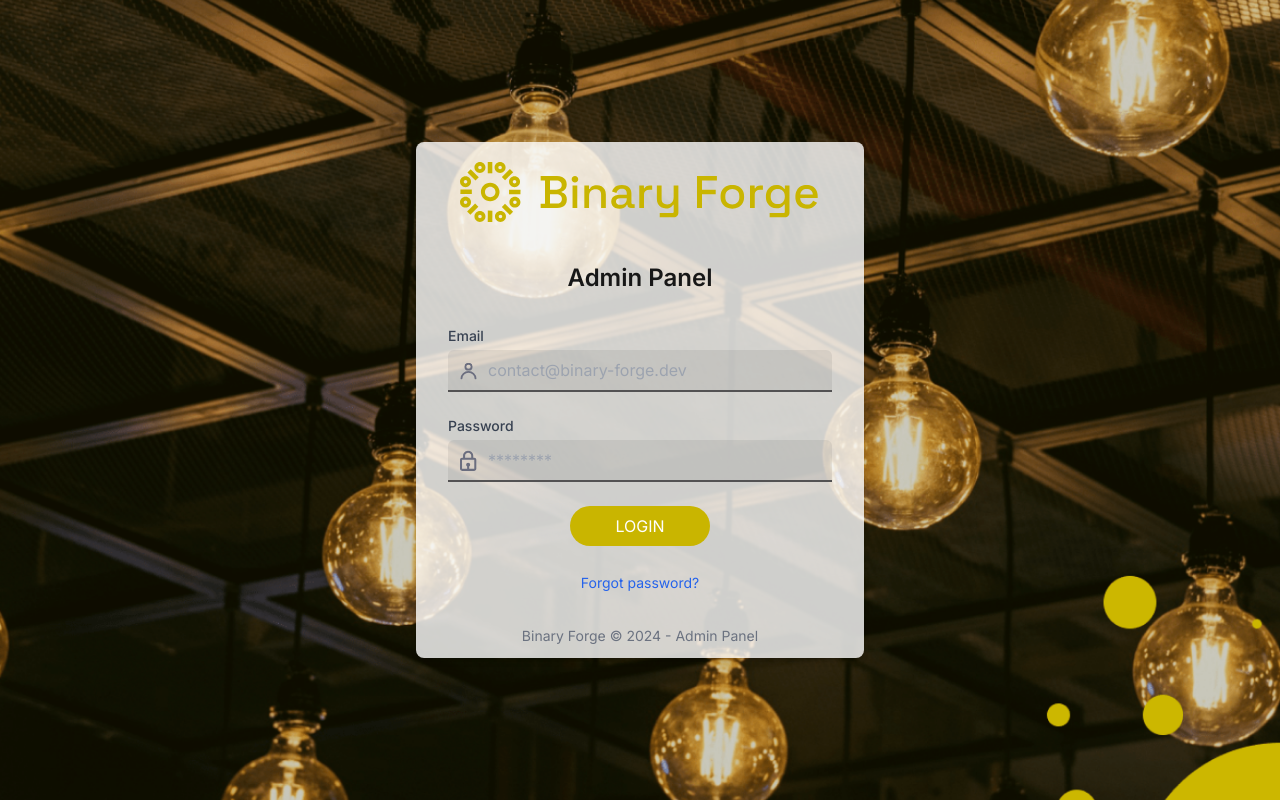
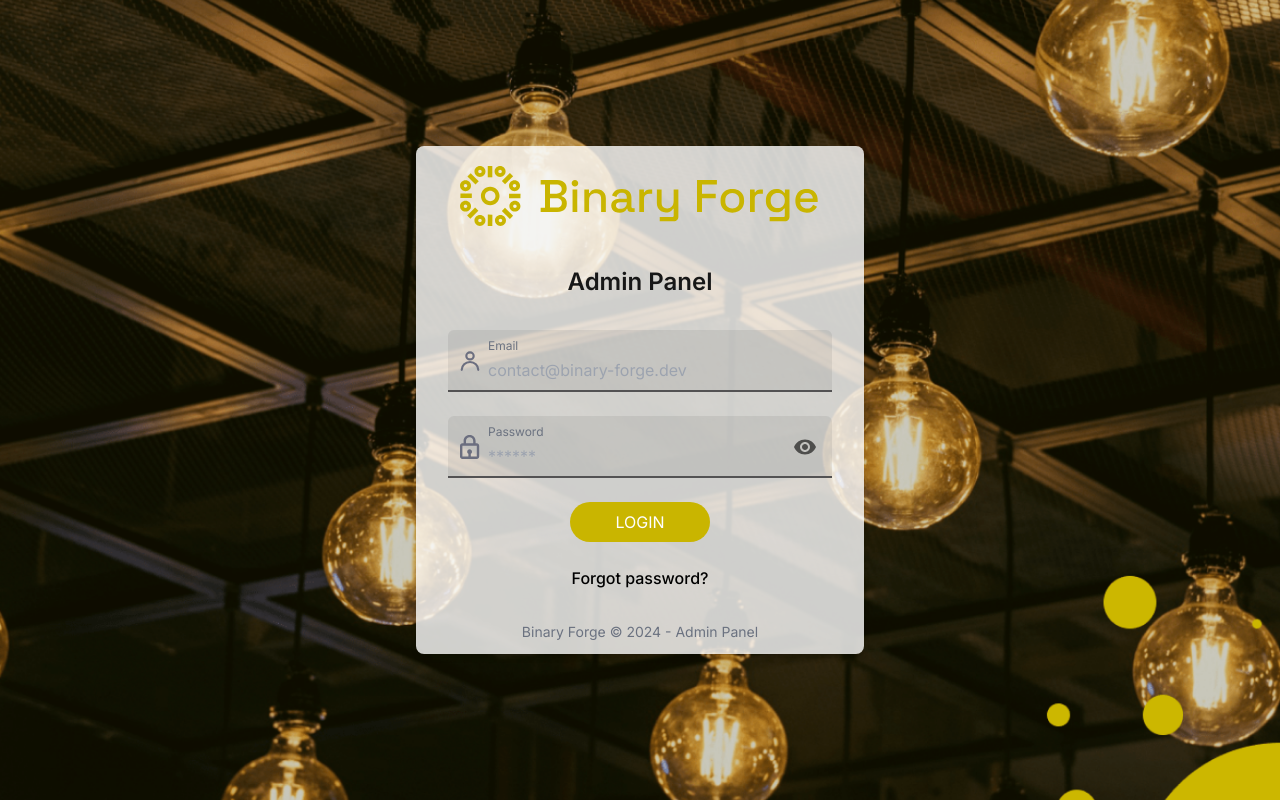
Before and after one commit to kuliashvili/UsersPanel, a Next.js app: page /en/login in a window 1280 px wide. Built offline with nearby package versions, Linux system fonts and the light colour scheme.

Commit message:
password eye toggle functionality, modify input component UI, login page forgot password styling

```diff
--- a/app/[locale]/login/page.js
+++ b/app/[locale]/login/page.js
@@ -8,6 +8,7 @@ import Logo from "../../../public/images/logo.svg";
 import background from "../../../public/images/background.png";
 import PersonIcon from "../../../public/images/person.svg";
 import LockerIcon from "../../../public/images/locker.svg";
+import EyeIcon from "../../../public/images/eye.svg";
 import Button from "@/components/ui/button";
 import Input from "@/components/ui/input";
 
@@ -95,7 +96,7 @@ export default function LoginPage() {
               onChange={(e) =>
                 setFormData((prev) => ({ ...prev, password: e.target.value }))
               }
-              placeholder="********"
+              placeholder="******"
               icon={LockerIcon}
             />
           </div>
@@ -107,7 +108,11 @@ export default function LoginPage() {
           </div>
 
           <div className="text-center">
-            <a href="#" className="text-sm text-blue-600 hover:text-blue-700">
+            <a
+              href="#"
+              className="text-sm text-black font-medium"
+              style={{ fontSize: "16px" }}
+            >
               Forgot password?
             </a>
           </div>
--- a/components/ui/input.js
+++ b/components/ui/input.js
@@ -1,37 +1,61 @@
 import Image from "next/image";
+import { useState } from "react";
+import EyeIcon from "@/public/images/eye.svg";
+import EyeSlashIcon from "@/public/images/eye-slash.svg";
 
 export default function Input({
   label,
   error,
   className = "",
   icon,
+  type = "text",
   ...props
 }) {
+  const [showPassword, setShowPassword] = useState(false);
+
   return (
     <div className="relative w-full">
-      {label && (
-        <label className="block text-sm font-medium text-gray-700 mb-1">
+      <div className="relative bg-[#21212114] rounded-tl-md rounded-tr-md">
+        <div className="absolute left-10 top-2 text-xs text-gray-500">
           {label}
-        </label>
-      )}
-      <div className="relative">
+        </div>
+
         {icon && (
           <div className="absolute left-3 top-1/2 transform -translate-y-1/2">
-            <Image src={icon} alt="icon" width={17} height={17} />
+            <Image src={icon} alt="icon" width={20} height={20} />
           </div>
         )}
+
         <input
-          className={`w-full px-10 py-2 rounded-tl-md rounded-tr-md focus:outline-none focus:ring-0
+          type={
+            type === "password" ? (showPassword ? "text" : "password") : type
+          }
+          className={`w-full px-10 pb-2 pt-7 rounded-tl-md rounded-tr-md focus:outline-none focus:ring-0
             ${error ? "border-red-500" : ""} ${className}`}
           style={{
-            backgroundColor: "#21212114", // 8% opacity background color
-            border: "none", // Remove all borders
-            borderBottom: "2px solid #535253", // Bottom border
-            color: "black", // Input text color
+            backgroundColor: "transparent",
+            border: "none",
+            borderBottom: "2px solid #535253",
+            color: "black",
           }}
-          placeholder="Enter value"
           {...props}
         />
+
+        {type === "password" && (
+          <button
+            type="button"
+            onClick={() => setShowPassword(!showPassword)}
+            className="absolute right-3 top-1/2 transform -translate-y-1/2"
+            style={{ padding: "4px", borderRadius: "4px" }}
+          >
+            <Image
+              src={showPassword ? EyeSlashIcon : EyeIcon}
+              alt={showPassword ? "Hide password" : "Show password"}
+              width={22}
+              height={15}
+            />
+          </button>
+        )}
       </div>
       {error && <p className="mt-1 text-sm text-red-500">{error}</p>}
     </div>
```
Also changed, not shown: public/images/eye-slash.svg (added), public/images/eye.svg (added).
